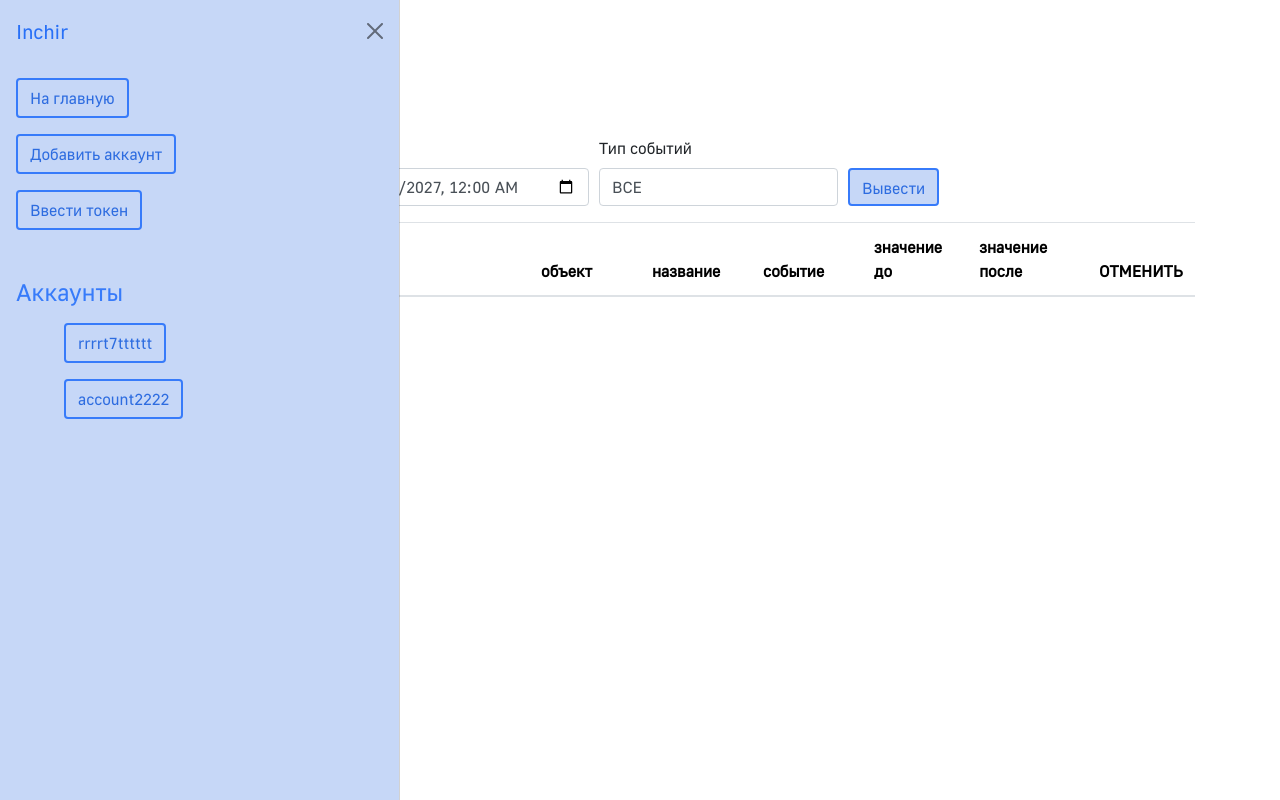
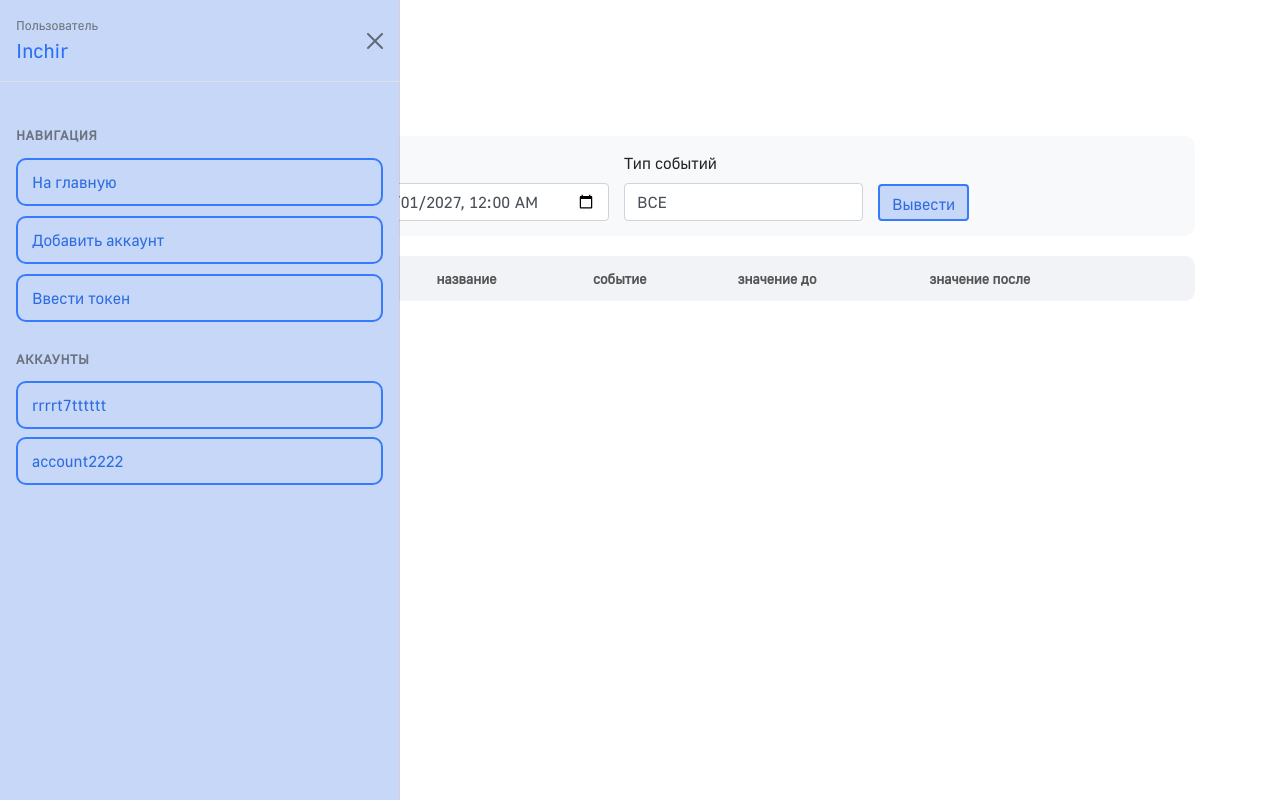
Before and after one commit to Inchir/Evellation, a Flask app: page /my.evellation/1 in a window 1280 px wide, after a click on "Управление аккаунтами". Run offline with Flask 3, Linux system fonts and the light colour scheme; a user stored in the database is signed in; lists and menus that the app fills with data are empty; parts of the project's set-up code (start-up, migrations or seed data) failed here and were passed over; some libraries are stand-ins or nearby versions.

Commit message:
update design

```diff
--- a/crm/routes/evellation_routes.py
+++ b/crm/routes/evellation_routes.py
@@ -17,10 +17,13 @@ from crm.models import Account
 from .utils import get_templates_name, get_user, get_account, get_accounts, create_account, set_errors
 
 # api
-from crm.services.amocrm import get_events, edit_leads
+from crm.services.amocrm import get_events, edit_leads, get_user_by_id
 
 # redis
 from crm.services.amocrm import redis_get_event
+
+# модели
+from crm.models import Events_type
 
 # Create a blueprint instance
 evellation_bp = Blueprint('evellation', __name__)
@@ -56,25 +59,49 @@ def my_evellation_account(account_id):
         return redirect('/my.evellation')
 
     form = EventsForm()
-    try:
-        if form.validate_on_submit():
-            account = get_account(account_id)
-            start_date = form.start_date.data
-            end_date = form.end_date.data
-            event_type = form.event_type.data
+    if form.validate_on_submit():
+        account = get_account(account_id)
+        start_date = form.start_date.data
+        end_date = form.end_date.data
+        event_type = form.event_type.data
 
-            # получаем события
-            events, status_code = get_events(account.subdomain, current_user.token,
-                                             start_date, end_date, event_type)
-            if not events: events = []
-            errors = set_errors(status_code)
-            return render_template(get_templates_name("account.html"), accounts=get_accounts(current_user.id),
-                                   account_id=account_id,
-                                   form=form,
-                                   events=events, errors=errors)
-    except Exception as e:
-        logging.error(f"ошибка в my_evellation_account: {e}")
-        return redirect(f'/my.evellation/{account_id}')
+        # получаем события
+        events, status_code = get_events(account.subdomain, current_user.token,
+                                         start_date, end_date, event_type)
+        if not events: events = []
+        users = {}  # храним id пользователя - имя
+        with create_session() as db_sess:
+            # английское название сделки - перевод
+            translating_events = {event.name: event.translation for event in db_sess.query(Events_type).all()}
+
+        for event in events:
+            created_by = event['data']['created_by']  # id автора
+            if created_by in users:
+                user_name = users[created_by]
+            else:
+                if created_by == 0:
+                    user_name = "Робот"
+                else:
+                    user, status_code = get_user_by_id(account.subdomain, current_user.token, created_by)
+                    if status_code == 200:
+                        user_name = user['name']
+                    else:
+                        user_name = 'Нет данных'
+                users[created_by] = user_name  # запоминаем пользователей, чтобы каждый раз не обращаться к api
+            event['data']['created_by'] = user_name
+            event['utils']['subdomain'] = account.subdomain  # передаем субдомен для формирования ссылок
+            event['data']['event_type'] = translating_events.get(event['data']['event_type'], event['data'][
+                'event_type'])  # переводим название события, если перевода нет, оставляем как есть
+        errors = set_errors(status_code)
+        return render_template(get_templates_name("account.html"), accounts=get_accounts(current_user.id),
+                               account_id=account_id,
+                               form=form,
+                               events=events, errors=errors)
+    # try:
+    #
+    # except Exception as e:
+    #     logging.error(f"ошибка в my_evellation_account: {e}")
+    #     return redirect(f'/my.evellation/{account_id}')
     return render_template(get_templates_name("account.html"), accounts=get_accounts(current_user.id), form=form)
 
 
--- a/crm/services/amocrm/__init__.py
+++ b/crm/services/amocrm/__init__.py
@@ -1,4 +1,4 @@
-from .client import get_events, edit_leads
+from .client import get_events, edit_leads, get_user_by_id
 from .utils import redis_get_event
 
-__all__ = ["get_events", "redis_get_event", "edit_leads"]
+__all__ = ["get_events", "redis_get_event", "edit_leads", "get_user_by_id"]
--- a/crm/services/amocrm/endpoints.py
+++ b/crm/services/amocrm/endpoints.py
@@ -2,6 +2,7 @@
 class APIEndpoints:
     BASE_URL = lambda subdomain: f'https://{subdomain}.amocrm.ru/api/v4/events'
     LEADS_URL = lambda subdomain: f'https://{subdomain}.amocrm.ru/api/v4/leads'
+    GET_USER_URL = lambda subdomain, user_id: f'https://{subdomain}.amocrm.ru/api/v4/users/{user_id}'
 
     HEADERS = lambda access_token: {
         'Authorization': f'Bearer {access_token}',
--- a/crm/static/css/my_evellation.css
+++ b/crm/static/css/my_evellation.css
@@ -5,3 +5,54 @@
 .custom-offcanvas .offcanvas-title{
     color: #2870f7; /* Для заголовка и кнопки закрытия */
 }
+/* Кнопка отмены */
+.btn-danger-soft {
+    background: #ffecec;
+    color: #d33;
+    border: none;
+    padding: 6px 10px;
+    border-radius: 6px;
+    cursor: pointer;
+}
+
+.btn-danger-soft:hover {
+    background: #ffd6d6;
+}
+
+/* Блок фильтров */
+.filters {
+    background: #f8f9fb;
+    padding: 15px;
+    border-radius: 10px;
+    display: flex;
+    gap: 15px;
+    align-items: flex-end;
+    margin-bottom: 20px;
+}
+
+
+/* Таблица */
+.table-modern {
+    width: 100%;
+    border-collapse: collapse;
+    background: white;
+    border-radius: 10px;
+    overflow: hidden;
+}
+
+.table-modern th {
+    background: #f1f3f7;
+    text-align: left;
+    padding: 12px;
+    font-size: 14px;
+    color: #555;
+}
+
+.table-modern td {
+    padding: 12px;
+    border-top: 1px solid #eee;
+}
+
+.table-modern tr:hover {
+    background: #f9fbff;
+}
--- a/crm/static/css/style.css
+++ b/crm/static/css/style.css
@@ -39,6 +39,9 @@ img {
     border: 2px solid #377bfa; /* Толщина, стиль, цвет */
     transition: all 0.3s;
 }
+.app-header {
+            padding: 24px 32px;
+        }
 
 /* Дополнительно для border в состоянии hover */
 .custom-btn:hover {
@@ -52,3 +55,57 @@ img {
     background-color: #90b6fc;      /* Ваш цвет фона */
     border: 2px solid #377bfa; /* Толщина, стиль, цвет */
 }
+
+/* Кнопка для меню*/
+
+.custom-menu-btn {
+display: flex;
+            align-items: center;
+            justify-content: flex-start;
+            width: 100%;
+            padding: 10px 14px;
+            border-radius: 10px;
+            text-decoration: none;
+
+    color: #2d6ce0; /* Ваш цвет текста */
+    background-color: #c6d7f7;      /* Ваш цвет фона */
+    border: 2px solid #377bfa; /* Толщина, стиль, цвет */
+    transition: all 0.3s;
+}
+
+/* Дополнительно для border в состоянии hover */
+.custom-menu-btn:hover {
+    color: #195fe0; /* Ваш цвет текста */
+    background-color: #90b6fc;      /* Ваш цвет фона */
+    border: 2px solid #377bfa; /* Толщина, стиль, цвет */
+    transform: scale(1.05); /* Увеличить в 1.05 раза */
+}
+.custom-menu-btn:active {
+    color: #195fe0; /* Ваш цвет текста */
+    background-color: #90b6fc;      /* Ваш цвет фона */
+    border: 2px solid #377bfa; /* Толщина, стиль, цвет */
+}
+
+
+
+.account-list {
+            display: flex;
+            flex-direction: column;
+            gap: 8px;
+        }
+
+        .sidebar-section-title {
+            margin-top: 28px;
+            margin-bottom: 12px;
+            font-size: 13px;
+            font-weight: 700;
+            color: #6b7280;
+            text-transform: uppercase;
+            letter-spacing: .04em;
+        }
+
+   .sidebar-nav {
+            display: flex;
+            flex-direction: column;
+            gap: 10px;
+        }
--- a/crm/templates/evellation/account.html
+++ b/crm/templates/evellation/account.html
@@ -1,4 +1,5 @@
 {% extends "evellation/base.html" %}
+
 {% block content %}
 <script>
 window.handleClick = function handleClick(btn) {
@@ -30,7 +31,7 @@ window.handleClick = function handleClick(btn) {
 </script>
 
 <!--форма-->
-<form action="" method="post" style="display: flex; gap: 10px; align-items: center;">
+<form action="" method="post" class="filters">
         {{ form.hidden_tag() }}
         {% for i in form if i.name not in ['csrf_token'] %}
             {% if i.name == 'submit' %}
@@ -51,10 +52,9 @@ window.handleClick = function handleClick(btn) {
             {% endif %}
         {% endfor %}
     </form>
-
     <p></p>
-    {% if not errors %}
-        <table class="table">
+{% if not errors %}
+        <table class="table-modern">
           <thead>
             <tr>
               <th scope="col">дата</th>
@@ -64,16 +64,28 @@ window.handleClick = function handleClick(btn) {
               <th scope="col">событие</th>
               <th scope="col">значение до</th>
               <th scope="col">значение после</th>
-              <th scope="col">ОТМЕНИТЬ</th>
+              <th scope="col"></th>
             </tr>
           </thead>
           <tbody>
             {% for event in events %}
                 <tr data-account-id="{{ account_id }}" data-event-index="{{ event.index }}">
-                    {% for elem in event['data'] %}
-                        <td>{{ elem }}</td>
+                    {% for key, elem in event['data'].items() %}
+                        {% if key == 'object_name' %}
+                            <td>
+                                <a href="https://{{ event['utils']['subdomain'] }}.amocrm.ru/leads/detail/{{ event['utils']['id'] }}">
+                                    {{ elem }}
+                                </a>
+                            </td>
+                        {% else %}
+                            <td>{{ elem }}</td>
+                        {% endif %}
                     {% endfor %}
-                    <td><button class="btn custom-btn" onclick="handleClick(this)">X</button></td>
+                    <td>
+                        <button class="btn-danger-soft" onclick="handleClick(this)" title="Отменить действие">
+                            ↩
+                        </button>
+                    </td>
                 </tr>
             {% endfor %}
           </tbody>
--- a/crm/templates/evellation/base.html
+++ b/crm/templates/evellation/base.html
@@ -1,5 +1,26 @@
 <!DOCTYPE html>
 <html lang="en">
+<STYLE>
+     .sidebar-link {
+            display: flex;
+            align-items: center;
+            justify-content: flex-start;
+            width: 100%;
+            padding: 10px 14px;
+            border-radius: 10px;
+            text-decoration: none;
+            color: #1f2937;
+            background: #ffffff;
+            border: 1px solid #e5e7eb;
+            transition: 0.15s ease;
+        }
+    .sidebar-link:hover {
+            color: #2563eb;
+            background: #f0f5ff;
+            border-color: #bfdbfe;
+        }
+
+</STYLE>
 <head>
     <meta charset="UTF-8">
     <meta name="viewport" content="width=device-width, initial-scale=1">
@@ -25,25 +46,29 @@
 
 
     <div class="offcanvas offcanvas-start custom-offcanvas" tabindex="-1" id="offcanvasExample" aria-labelledby="offcanvasExampleLabel" data-bs-backdrop="false">
-      <div class="offcanvas-header">
-
-        {% if current_user.is_authenticated %}
-          <h5 class="offcanvas-title" id="offcanvasExampleLabel">{{ current_user.name }}</h5>
-        {% endif %}
+      <div class="offcanvas-header border-bottom">
+        <div>
+                <div class="text-muted small">Пользователь</div>
+                <h5 class="offcanvas-title sidebar-user mb-0" id="accountsMenuLabel">
+                    {{ current_user.name }}
+                </h5>
+            </div>
 
         <button type="button" class="btn-close" data-bs-dismiss="offcanvas" aria-label="Закрыть"></button>
       </div>
           <div class="offcanvas-body">
-              <a class="btn custom-btn" href="/" role="button">На главную</a>
-              <p></p>
-              <a class="btn custom-btn" href="/my.evellation/create.account" role="button">Добавить аккаунт</a>
-              <p></p>
-              <a class="btn custom-btn" href="/my.evellation/token" role="button">Ввести токен</a>
-              <h4 class="mt-5">Аккаунты</h4>
-              {% for account in accounts %}
-                <p></p>
-                <a class="btn custom-btn mx-5" href="/my.evellation/{{ account.id }}" role="button">{{ account.name }}</a>
-              {% endfor %}
+              <div class="sidebar-section-title">Навигация</div>
+              <nav class="sidebar-nav">
+                  <a class="btn custom-menu-btn" href="/" role="button">На главную</a>
+                  <a class="btn custom-menu-btn" href="/my.evellation/create.account" role="button">Добавить аккаунт</a>
+                  <a class="btn custom-menu-btn" href="/my.evellation/token" role="button">Ввести токен</a>
+              </nav>
+        <div class="sidebar-section-title">Аккаунты</div>
+              <div class="account-list">
+                  {% for account in accounts %}
+                    <a class="btn custom-menu-btn" href="/my.evellation/{{ account.id }}" role="button">{{ account.name }}</a>
+                  {% endfor %}
+              </div>
          </div>
       </div>
     <main role="main" class="container">
```
Also changed, not shown: crm/services/amocrm/client.py (+22 -1 lines), crm/services/amocrm/utils.py (+6 -5 lines), crm/database/users.db.
